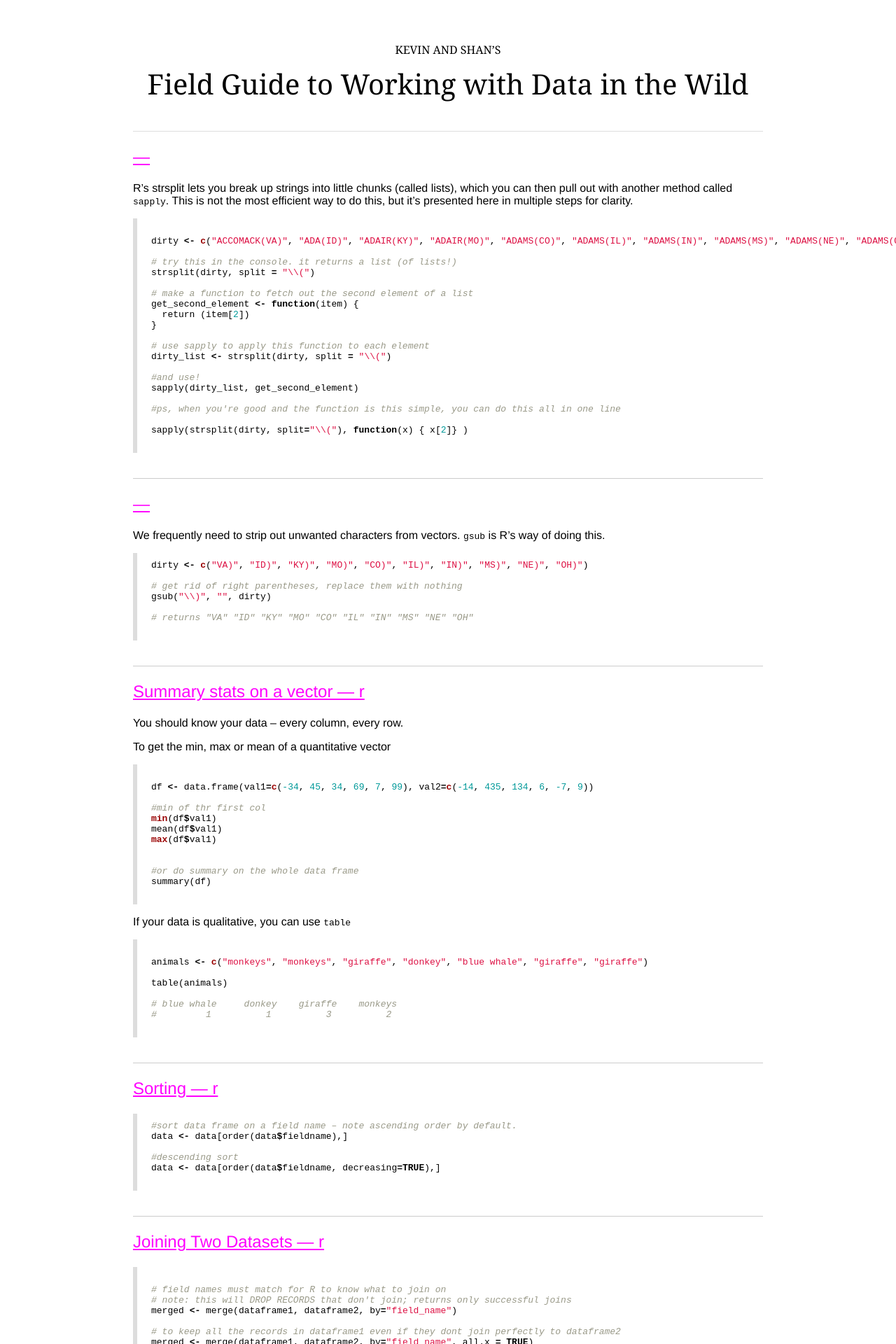
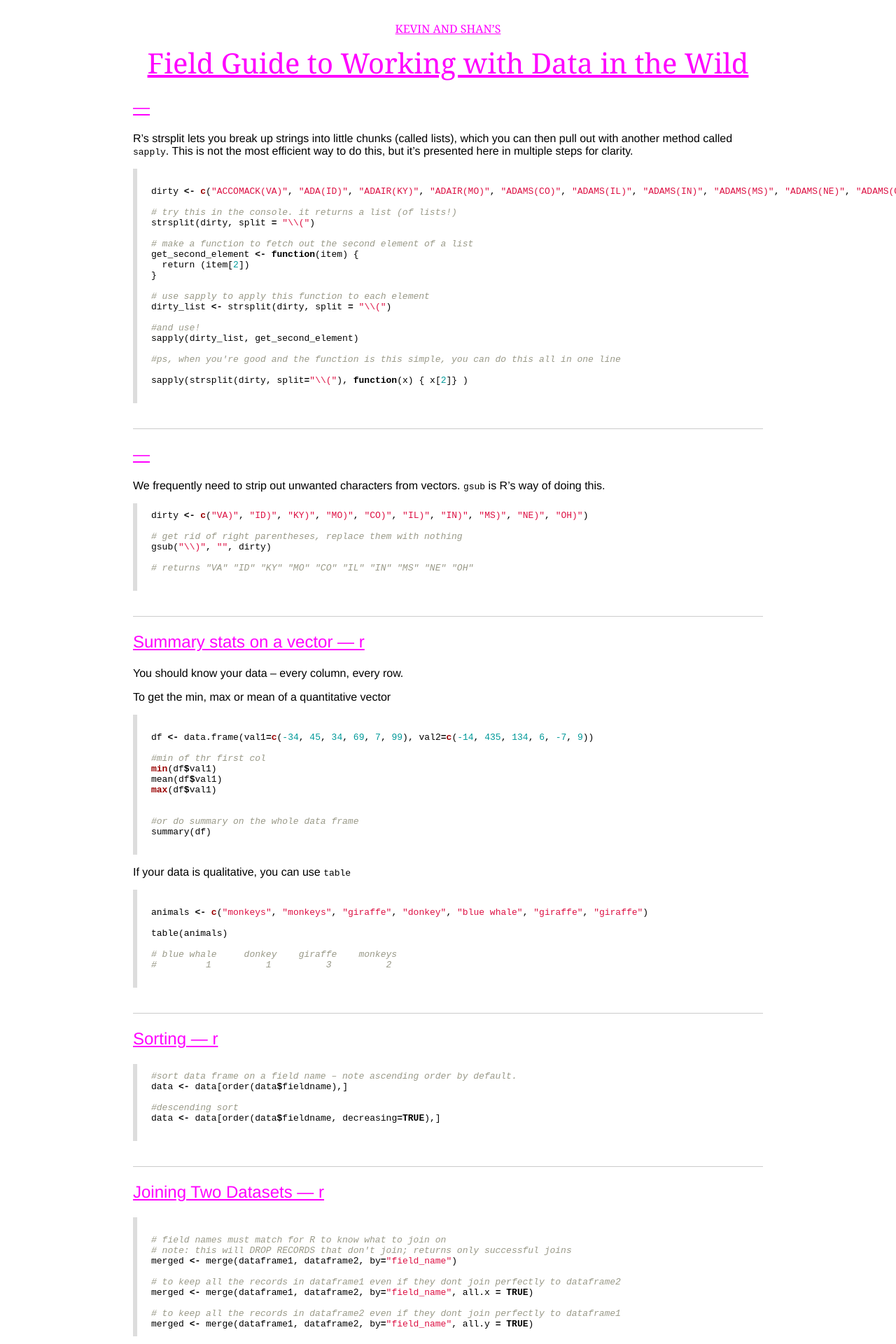
Before and after one commit to shancarter/data-field-guide, a Jekyll site: the page built from index.md, in a window 1280 px wide. Shown: the top 1920 px of the page at 70% size. Built offline with Jekyll 4.4.1, drawn with Linux system fonts in a browser that asks for light colours; Markdown is read by kramdown in place of the engine named in the settings.

Commit message:
link back

```diff
--- a/_layouts/default.html
+++ b/_layouts/default.html
@@ -11,9 +11,9 @@
   <link rel="stylesheet" href="{{site.baseurl}}/assets/base.css">
 
   <body>
-    <div class="head">
+    <a class="head" href="{{site.baseurl}}/">
       <div class="kicker">Kevin and Shan’s</div>
       <h1 class="title">Field Guide to Working with Data in the Wild</h1>
-    </div>
+    </a>
     <script src="{{site.baseurl}}/assets/d3.min.js" charset="utf-8"></script>
     {{ content }}
```
